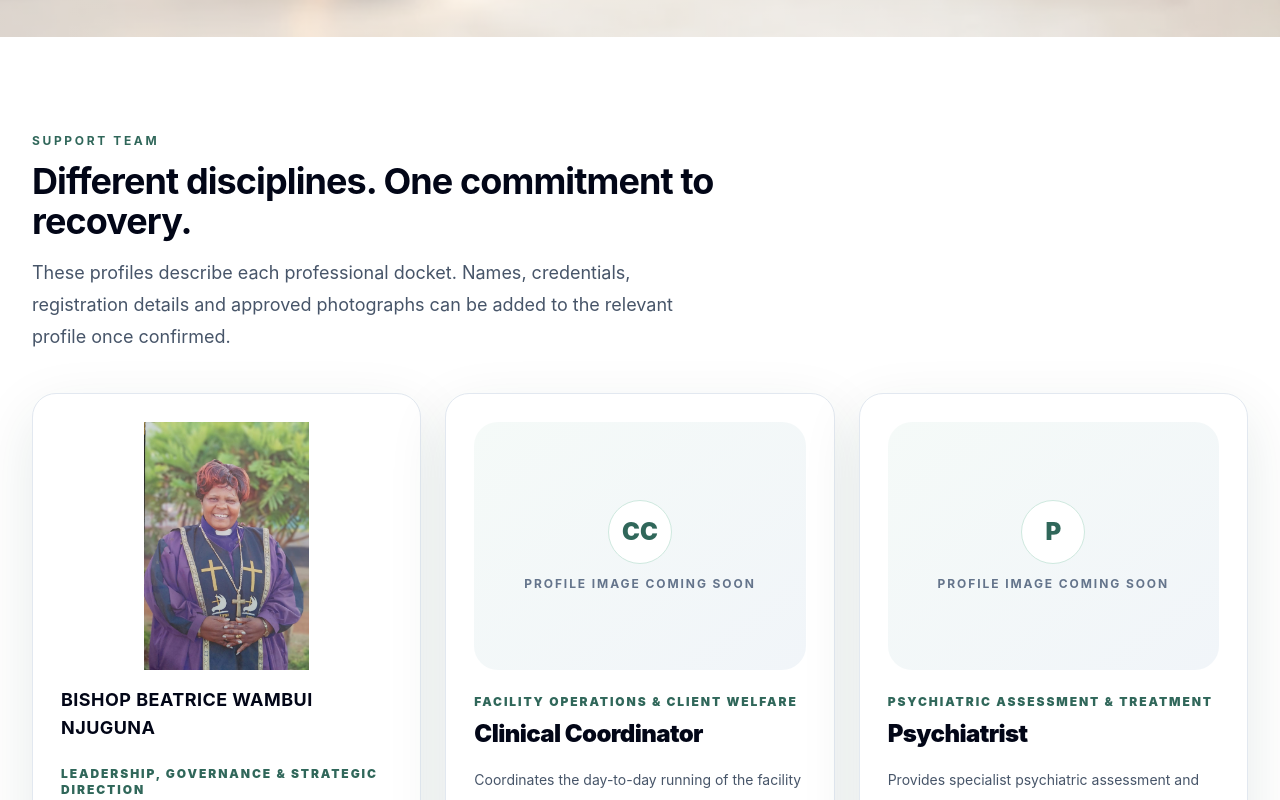
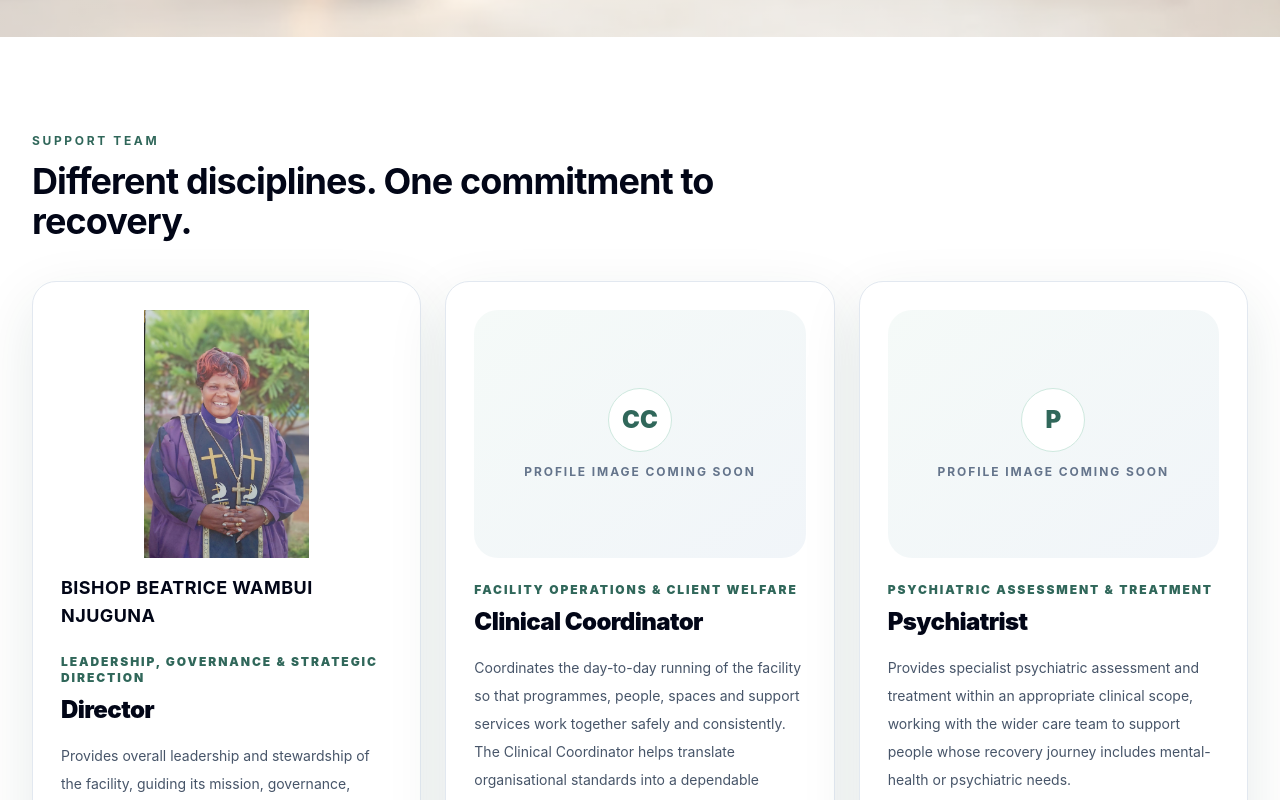
Before and after one commit to EPHANTUS2026/EPHANTUS2026-The_loving-Hand-of-Grace-., a Next.js app: page /team in a window 1280 px wide. Shown: the part 2320-3120 px from the top of the page. Built offline with nearby package versions, Linux system fonts and the light colour scheme; no server answers.

Commit message:
Remove editorial placeholder paragraph from Our Team

```diff
--- a/app/team/page.js
+++ b/app/team/page.js
@@ -64,7 +64,7 @@ export default function TeamPage(){
     <PageHero backgroundImage="/images/team/team-background.webp" eyebrow="Our Team" title="The people behind care, recovery and everyday support." description="Our multidisciplinary support team brings together leadership, operations, mental-health expertise, counselling and nursing support around the person and their recovery journey."/>
 
     <section className="section"><div className="container-page">
-      <div className="max-w-3xl"><p className="eyebrow">Support team</p><h2 className="h2">Different disciplines. One commitment to recovery.</h2><p className="lead">These profiles describe each professional docket. Names, credentials, registration details and approved photographs can be added to the relevant profile once confirmed.</p></div>
+      <div className="max-w-3xl"><p className="eyebrow">Support team</p><h2 className="h2">Different disciplines. One commitment to recovery.</h2></div>
       <div className="mt-10 grid gap-6 md:grid-cols-2 xl:grid-cols-3">
         {team.map(member=><article key={member.role} className="card min-w-0 overflow-hidden">
           {member.photo ? <div className="relative aspect-4/3 overflow-hidden rounded-3xl bg-white"><Image src={member.photo} alt={`${member.name ? `${member.name}, ` : ''}${member.role} at Loving Hand of Grace`} fill sizes="(min-width: 1280px) 33vw, (min-width: 768px) 50vw, 100vw" className="object-contain"/></div> : <PortraitPlaceholder role={member.role}/>}
```
